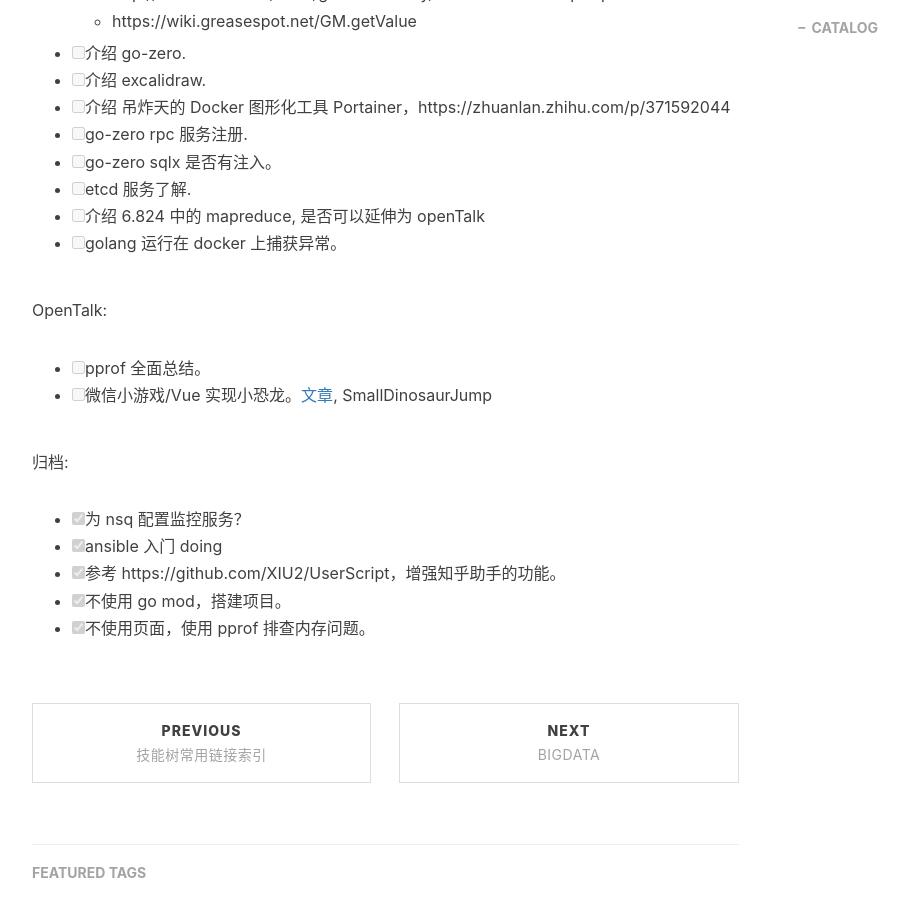
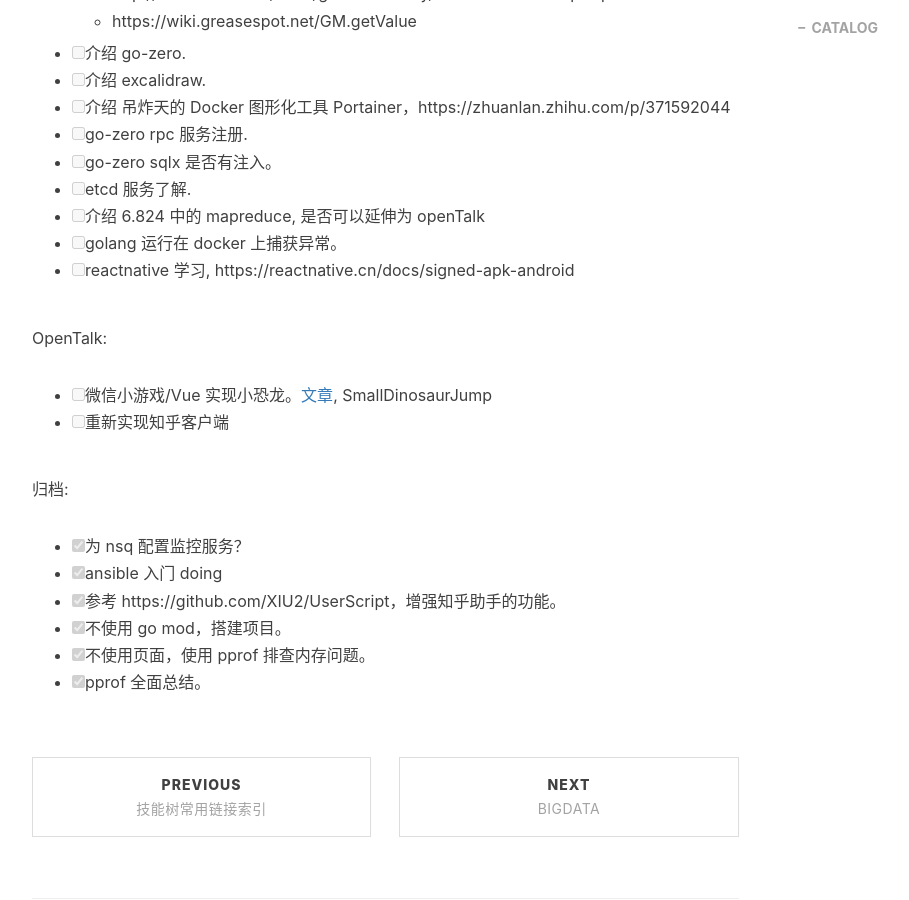
Before and after one commit to kougazhang/oom, a Jekyll site: the page built from _posts/2021-05-28-wechat.md, in a window 1280 px wide and 900 px high, scrolled down 548 px. Shown: the whole window, without its empty margins (233-1142 px from the left). Built offline with Jekyll 4.4.1, drawn with Linux system fonts in a browser that asks for light colours; nearby versions of some CDN libraries; comment, search, counter and statistics services are not loaded.

Commit message:
update wechat

```diff
--- a/_posts/2021-05-28-wechat.md
+++ b/_posts/2021-05-28-wechat.md
@@ -25,10 +25,11 @@ Undo:
 - [ ] etcd 服务了解.
 - [ ] 介绍 6.824 中的 mapreduce, 是否可以延伸为 openTalk
 - [ ] golang 运行在 docker 上捕获异常。
+- [ ] reactnative 学习, https://reactnative.cn/docs/signed-apk-android
 
 OpenTalk:
-- [ ] pprof 全面总结。
 - [ ] 微信小游戏/Vue 实现小恐龙。[文章](https://github.com/liuyib/blog/issues/11), SmallDinosaurJump
+- [ ] 重新实现知乎客户端
 
 归档:
 - [x] 为 nsq 配置监控服务？
```
Also changed, not shown: other parts of _posts/2021-05-28-wechat.md (+1 -0 lines).
